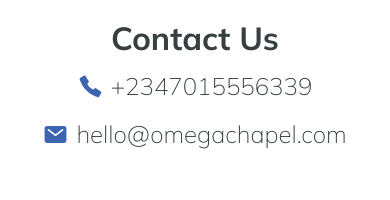
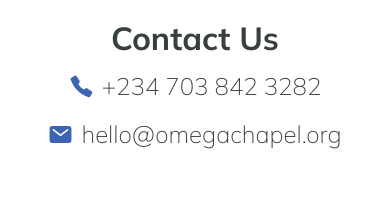
Before and after one commit to Godson8/Omega-Chapel, a Next.js app: page /youths in a window 390 px wide. Shown: the part 625-825 px from the top of the page. Built offline with nearby package versions, Linux system fonts and the light colour scheme.

Commit message:
changed phone numbers

```diff
--- a/components/ContactShort/ContactShort.tsx
+++ b/components/ContactShort/ContactShort.tsx
@@ -7,13 +7,13 @@ const ContactShort = () => {
       <Link href="/">
         <div className="flex space-x-2 items-center cursor-pointer">
           <IoCallSharp size={25} color="#3C64B1" />
-          <p className="text-2xl font-extralight">+2347015556339</p>
+          <p className="text-2xl font-extralight">+234 703 842 3282</p>
         </div>
       </Link>
       <Link href="/">
         <div className="flex space-x-2 items-center cursor-pointer">
           <IoMail size={25} color="#3C64B1" />
-          <p className="text-2xl font-extralight">hello@omegachapel.com</p>
+          <p className="text-2xl font-extralight">hello@omegachapel.org</p>
         </div>
       </Link>
     </div>
--- a/pages/locations/united-kingdom.tsx
+++ b/pages/locations/united-kingdom.tsx
@@ -32,13 +32,13 @@ const uk = () => {
           <Link href="/">
             <div className="flex space-x-2 items-center cursor-pointer">
               <IoCallSharp size={25} color="#3C64B1" />
-              <p className="text-2xl font-extralight">+2347015556339</p>
+              <p className="text-2xl font-extralight">+44 7588 474607</p>
             </div>
           </Link>
           <Link href="/">
             <div className="flex space-x-2 items-center cursor-pointer">
               <IoMail size={25} color="#3C64B1" />
-              <p className="text-2xl font-extralight">hello@omegachapel.com</p>
+              <p className="text-2xl font-extralight">hello@omegachapel.org</p>
             </div>
           </Link>
         </div>
```
